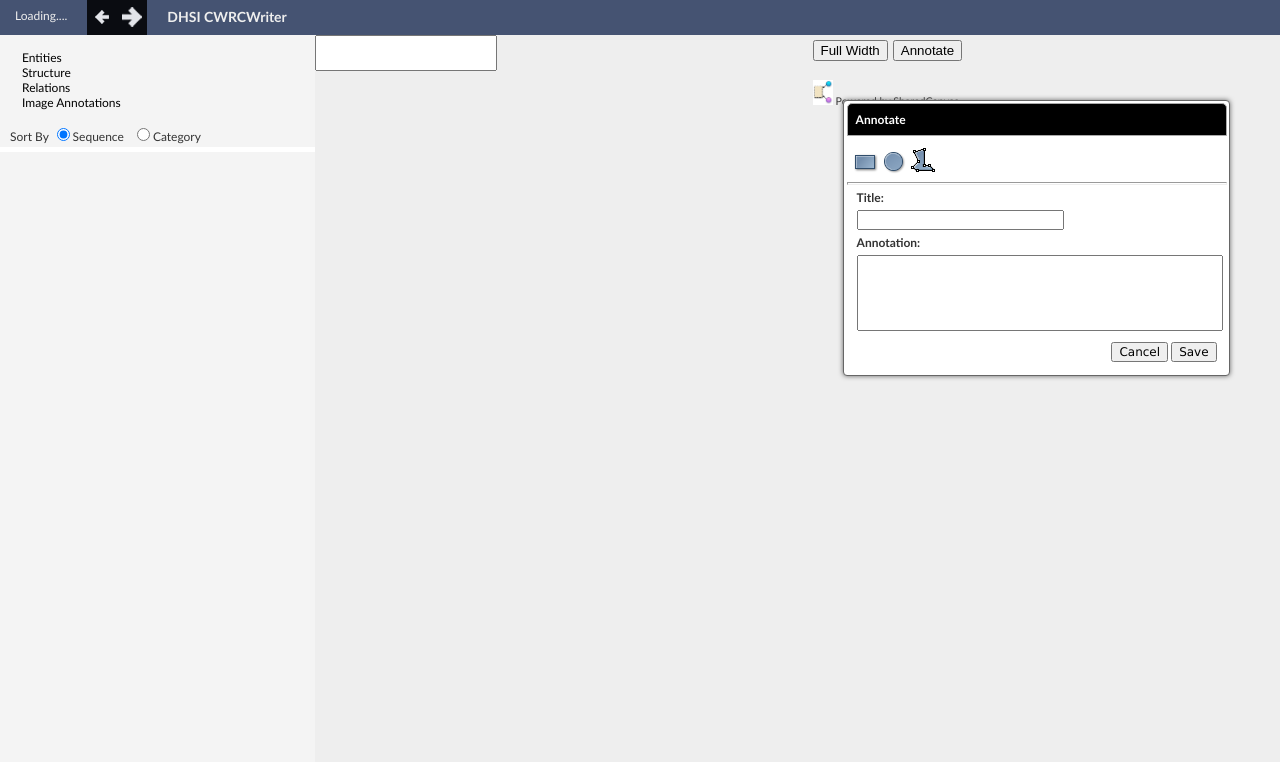
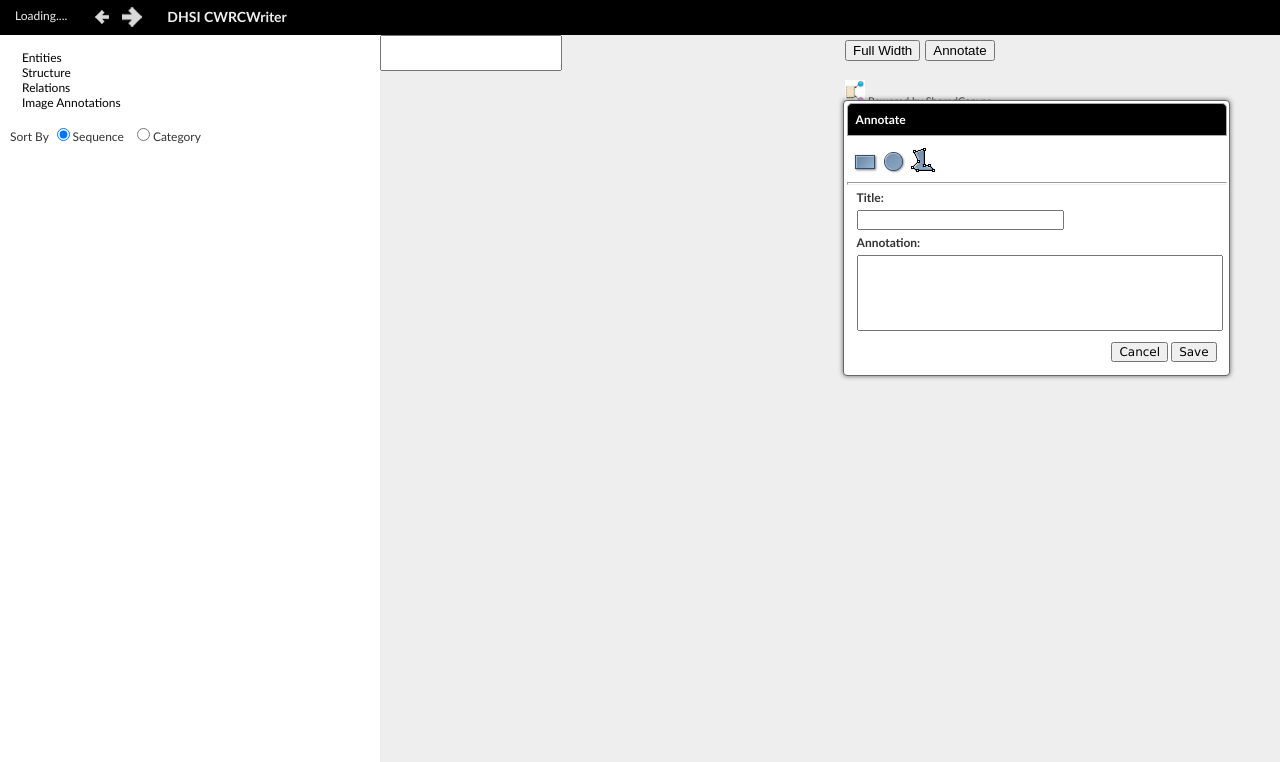
Before and after one commit to DGI-EMiC/emic_cwrc, a PHP site: page / in a window 1280 px wide. Shown: the top 762 px of the page. Run offline with PHP 8.4, Linux system fonts and the light colour scheme; some libraries are stand-ins or nearby versions.

Commit message:
fixed left sidebar

```diff
--- a/resources/css/style.css
+++ b/resources/css/style.css
@@ -782,7 +782,8 @@ div.mceDropDown {
 {
   position: absolute;
   right: auto;
-  width: 315px;
+  width: 380px;
+  background-color: #fff;
 }
 
 .threecol .colleft .col2
@@ -795,7 +796,7 @@ div.mceDropDown {
 .threecol .colright
 {
   position: absolute;
-  left: 315px;
+  left: 380px;
   right: 0px;
   height: 100%;
   width: auto;
@@ -853,6 +854,7 @@ A:hover
 {
   height: 35px;
   padding: 0px 0px 0px 0px;
+  background-color: #000;
 }
 
 #header #page_selector
@@ -1046,7 +1048,7 @@ A:hover
 
 #tabs > ul
 {
-  padding: 3px 10px 0 !important;
+  padding: 3px 0 0 10px !important;
 }
 
 #tabs li.ui-state-active
@@ -1067,9 +1069,10 @@ A:hover
 #tabs .ui-tabs-panel
 {
   float: none;
-  width: 285px;
+  width: 350px;
+  height: 100% !important;
   padding: 5px 0px 15px !important;
-  margin: 0 auto;
+  margin: 0 0 0 10px;
 }
 
 
@@ -1194,7 +1197,7 @@ A:hover
 
 #tabs #entities ul li
 {
-  margin: 3px 0px;
+  margin: 5px 0px;
 
   -webkit-border-radius: 5px 5px 5px 5px; /* Saf3-4, iOS 1-3.2, Android �1.6 */
           border-radius: 5px 5px 5px 5px; /* Opera 10.5, IE9, Saf5, Chrome, FF4+, iOS 4, Android 2.1+ */
@@ -1219,7 +1222,6 @@ A:hover
 {
   padding: 5px;
 }
-
 
 
 
@@ -1286,11 +1288,11 @@ A:hover
 
 .entitiesList li .box
 {
-  width: 22px;
-  height: 22px;
-  margin-right: 2px;
+  width: 25px;
+  height: 25px;
+  margin-right: 5px;
   display: inline-block;
-  background-position: 3px 3px;
+  background-position: 5px 5px;
   background-repeat: no-repeat;
 }
 
@@ -1326,6 +1328,51 @@ A:hover
   display: inline-block;
 }
 
+.entitiesList .entityTitle
+{
+  vertical-align: 7px;
+}
+
+#tripleColumnsParent .entitiesList li.selected,
+.entitiesList li
+{
+  height: 25px;
+}
+
+
+
+/* Relations Tab */
+
+ul.relationsList
+{
+  padding-top: 5px;
+}
+
+ul.relationsList li
+{
+  background: none repeat scroll 0 0 #EEEEEE;
+  border-color: #DDDDDD;
+  border-radius: 5px 5px 5px 5px;
+  border-style: solid;
+  border-width: 1px;
+  color: #555555;
+  cursor: pointer;
+  margin: 3px 0 0;
+  padding: 8px 30px 8px 18px;
+  position: relative;
+  word-wrap: break-word;
+}
+
+ul.relationsList li:nth-child(2n+1)
+{
+  background-color: #eee;
+}
+
+ul.relationsList li:hover
+{
+  background-color: #eee !important;
+  cursor: auto;
+}
 
 
 
```
